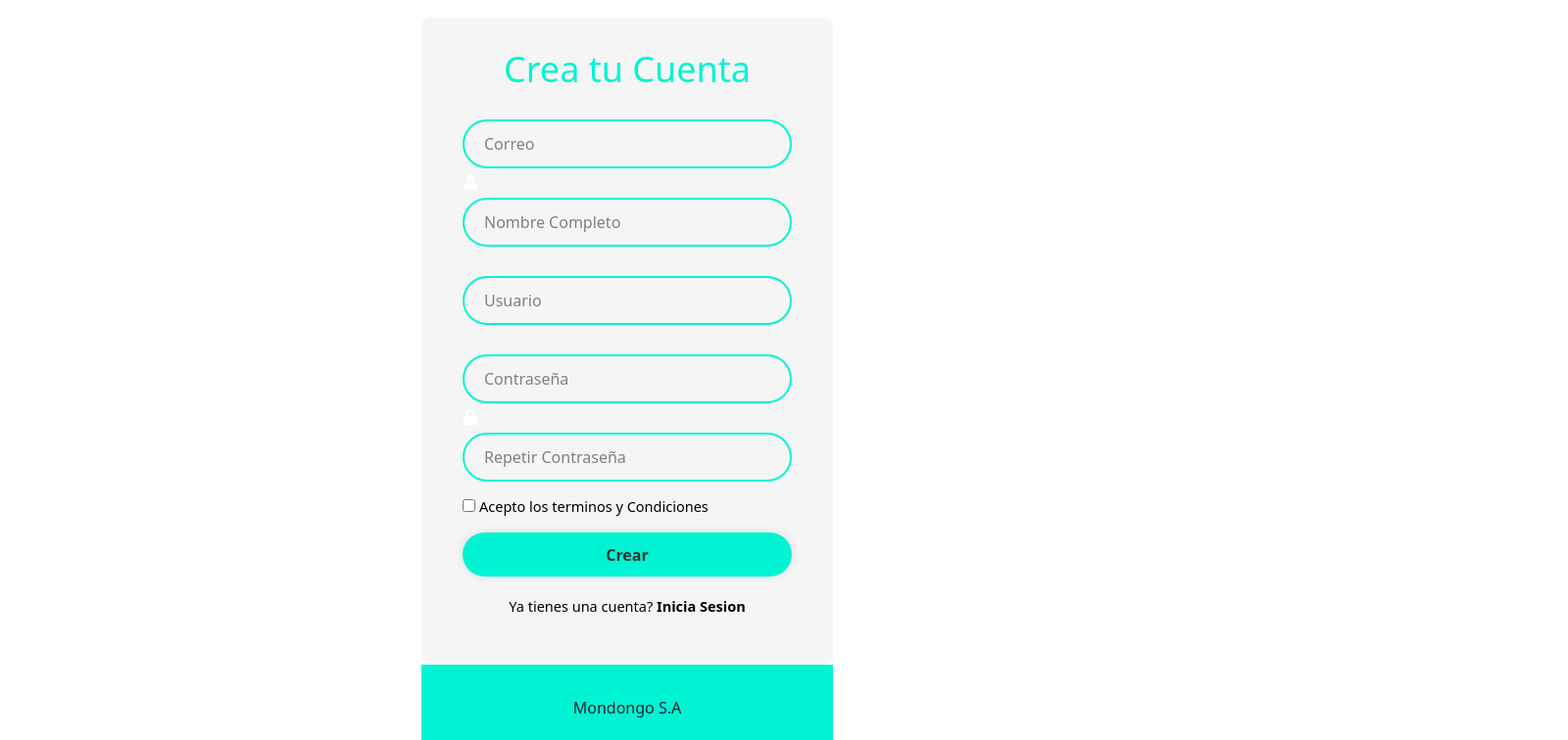
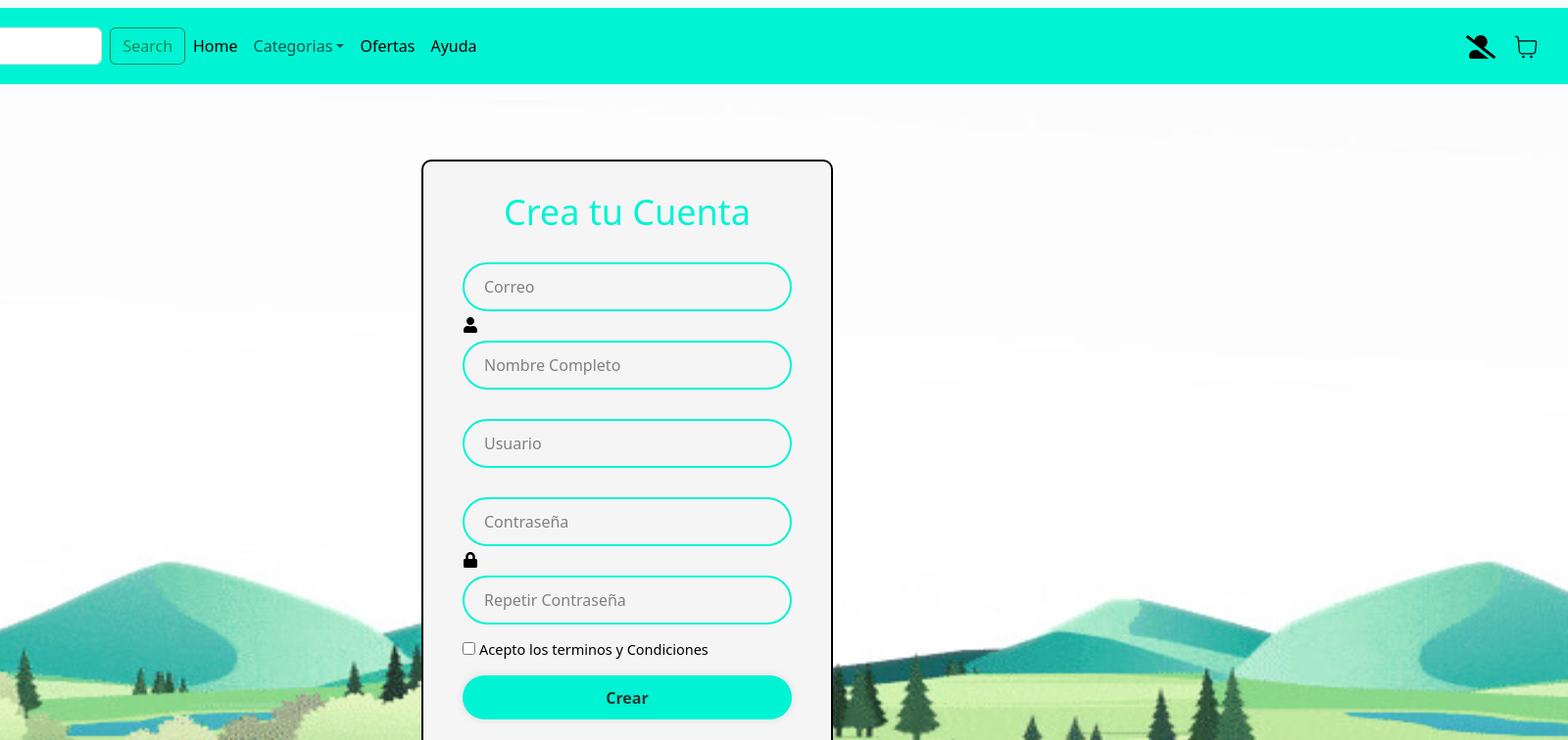
Before and after one commit to yiyorxz/Taller-integracion-2, a React (Create React App) app in the folder mondongo/: page / in a window 1280 px wide. Shown: the top 756 px of the page at 98% size, 1600 px wide, since content can reach past the window. Built offline with nearby package versions, Linux system fonts and the light colour scheme.

Commit message:
navbar basico y registro pulido

```diff
--- a/mondongo/src/App.js
+++ b/mondongo/src/App.js
@@ -1,11 +1,21 @@
 import 'bootstrap/dist/css/bootstrap.min.css';
 import './App.css';
 import RegisterForm from './Components/LoginForm/LoginRegForm';
+import Navbar from './Components/Navbar/Navbar';
+
 
 function App() {
   return (
     <div>
-      <RegisterForm/>
+      <header>
+      <Navbar/>
+      </header>
+      <body>
+        <RegisterForm/>
+      </body>
+      <footer className='foot'>
+        <p>Mondongo S.A</p>
+      </footer>
     </div>
 
   );
--- a/mondongo/src/Components/LoginForm/LoginRegForm.css
+++ b/mondongo/src/Components/LoginForm/LoginRegForm.css
@@ -1,11 +1,22 @@
+
+body{
+    background-image: url('/src/Components/Assets/fondologin.jpg');
+    background-size: 1990px 1200px; /* Define un tamaño específico para la imagen de fondo */
+    background-attachment: fixed;
+    overflow-y: hidden;
+}
+
+
+
 .wrapper {
     width: 420px;
     background: whitesmoke;
-    border: 2px solid rgba(255, 255, 255, .2);
+    border: 2px solid black;
     color: #fff;
     border-radius: 10px;
     padding: 30px 40px;
 }
+
 
 .wrapper h1 {
     font-size: 36px;
@@ -19,6 +30,7 @@
     height: 50px;
     background: transparent;
     margin: 30px 0;
+
 }
 
 .input-box input {
@@ -103,5 +115,5 @@
 .foot{
     background-color:  #00F4D4;
     text-align: center;
-    padding: 2rem; /* Espacio entre el formulario y el footer */
+    padding: 2rem;
 }
--- a/mondongo/src/Components/LoginForm/LoginRegForm.jsx
+++ b/mondongo/src/Components/LoginForm/LoginRegForm.jsx
@@ -10,7 +10,7 @@ const RegisterForm = () => {
                 <h1>Crea tu Cuenta</h1>
                 <div className='input-box'>
                     <input type="email" placeholder='Correo' required/>
-                    <FaUser />
+                    <FaUser style={{color:'black'}}/>
                 </div>
                 <div className='input-box'>
                     <input type="text" placeholder='Nombre Completo' required/>
@@ -20,7 +20,7 @@ const RegisterForm = () => {
                 </div>
                 <div className='input-box'>
                     <input type="password" placeholder='Contraseña' required/>
-                    <FaLock />
+                    <FaLock style={{color:'black'}}/>
                 </div>
                 <div className='input-box'>
                     <input type="password" placeholder='Repetir Contraseña' required/>
@@ -36,11 +36,7 @@ const RegisterForm = () => {
                     <p>Ya tienes una cuenta? <a href="">Inicia Sesion</a></p>
                 </div>
             </form>
-
         </div>
-        <footer className='foot'>
-        <p>Mondongo S.A</p>
-        </footer>
     </div>
     );
 };
--- /dev/null
+++ b/mondongo/src/Components/Navbar/Navbar.css
@@ -0,0 +1,7 @@
+.container-fluid{
+    background-color: #00F4D4;
+}
+
+header{
+    width: 120rem;
+}
--- /dev/null
+++ b/mondongo/src/Components/Navbar/Navbar.jsx
@@ -0,0 +1,51 @@
+import React from "react";
+import './Navbar.css';
+import { IoLocationSharp } from "react-icons/io5";
+import { CiShoppingCart } from "react-icons/ci";
+import { FaUserAltSlash } from "react-icons/fa";
+
+const Navbar = () => {
+    return (
+        <nav class="navbar navbar-expand-lg bg-body-tertiary">
+        <div class="container-fluid">
+          <button class="navbar-toggler" type="button" data-bs-toggle="collapse" data-bs-target="#navbarTogglerDemo03" aria-controls="navbarTogglerDemo03" aria-expanded="false" aria-label="Toggle navigation">
+            <span class="navbar-toggler-icon"></span>
+          </button>
+          <a class="navbar-brand" href="#"><IoLocationSharp style={{fontSize:'38px'}}/> Ingresa tu <br></br><b>ubicacion</b></a>
+          <form class="d-flex" role="search">
+              <input class="form-control me-2" type="search" placeholder="Search" aria-label="Search"/>
+              <button class="btn btn-outline-success" type="submit">Search</button>
+            </form>
+          <div class="collapse navbar-collapse" id="navbarTogglerDemo03">
+            <ul class="navbar-nav me-auto mb-2 mb-lg-0">
+              <li class="nav-item">
+                <a class="nav-link active" aria-current="page" href="#">Home</a>
+              </li>
+              <li class="nav-item dropdown">
+                <a class="nav-link dropdown-toggle" href="#" id="navbarDropdownMenuLink" data-toggle="dropdown" aria-haspopup="true" aria-expanded="false">
+                    Categorias
+                </a>
+                <div class="dropdown-menu" aria-labelledby="navbarDropdownMenuLink">
+                    <a class="dropdown-item" href="#">categoria1</a>
+                    <a class="dropdown-item" href="#">categoria2</a>
+                    <a class="dropdown-item" href="#">categoria3</a>
+                </div>
+                </li>
+              <li class="nav-item">
+                <a class="nav-link active" aria-disabled="true">Ofertas</a>
+              </li>
+              <li class="nav-item">
+                <a class="nav-link active" aria-disabled="true">Ayuda</a>
+              </li>
+            </ul>
+
+          </div>
+          <a class="navbar-brand" href="#"><FaUserAltSlash style={{fontSize:'30px'}}/></a>
+          <a class="navbar-brand" href="#"><CiShoppingCart style={{fontSize:'30px'}}/></a>
+        </div>
+
+      </nav>
+    );
+};
+
+export default Navbar;
```
Also changed, not shown: mondongo/src/Components/Assets/fondologin.jpg (added).
